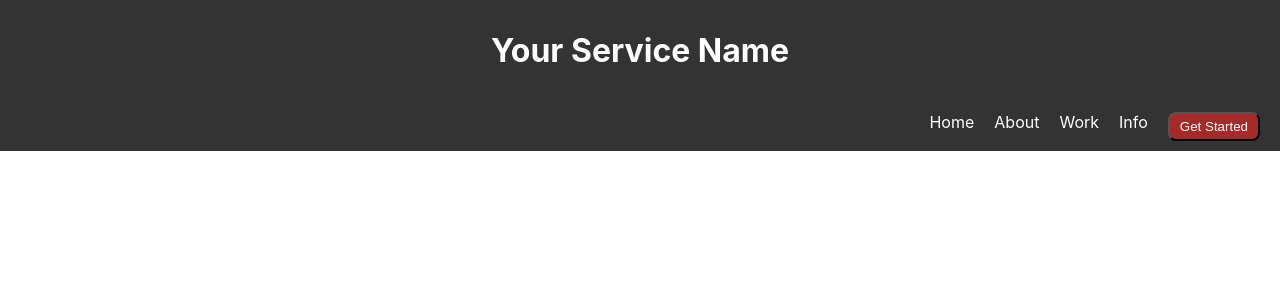
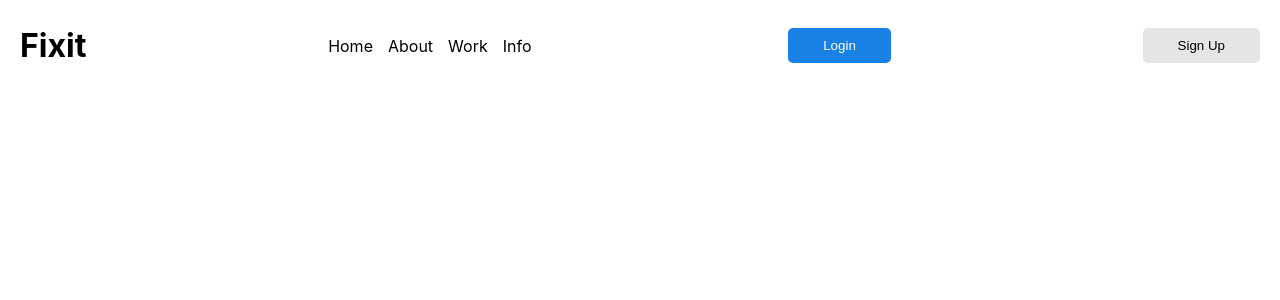
Before and after one commit to rajarajeswari10/TaskSchedulerApp, a React (Create React App) app in the folder frontend/: page / in a window 1280 px wide. Shown: the top 300 px of the page. Built offline with nearby package versions, Linux system fonts and the light colour scheme; the HTML template or start-up script is replaced by a standard one.

Commit message:
changed home pages

```diff
--- a/frontend/src/components/auth/Home.jsx
+++ b/frontend/src/components/auth/Home.jsx
@@ -5,19 +5,17 @@ import './../../styles/Home.css';
 const Home = () => {
     return (
         <div>
-            <header>
-                <h1>Your Service Name</h1>
-            </header>
-
-            <nav>
-                <a href="/">Home</a>
-                <a href="/">About</a>
-                <a href="/">Work</a>
-                <a href="/">Info</a>
-                <Link to="/login"><button>Get Started</button></Link>
-            </nav>
-
-
+            <div className="nav-container">
+                <h1>Fixit</h1>
+                <nav>
+                    <a href="/">Home</a>
+                    <a href="/">About</a>
+                    <a href="/" className="move-right">Work</a>
+                    <a href="/" className="move-right">Info</a>
+                </nav>
+                <Link to="/Login"><button className="login-btn">Login</button></Link>
+                <Link to="/Signup"><button className="signup-btn">Sign Up</button></Link>
+            </div>
         </div>
     );
 }
--- a/frontend/src/styles/Home.css
+++ b/frontend/src/styles/Home.css
@@ -1,33 +1,35 @@
-body {
-    background-size: cover;
-    min-height: 100vh;
-    margin: 0;
+.nav-container {
+    display: flex;
+    justify-content: space-between;
+    align-items: center;
+    padding: 5px 20px;
 }
 
-header {
-    background-color: #333;
-    color: #fff;
-    padding: 10px;
-    text-align: center;
+.nav-container nav a {
+    color: black;
+    text-decoration: none;
+    margin-right: 15px;
 }
 
-nav {
-    display: flex;
-    justify-content: flex-end;
-    background-color: #333;
-    padding: 10px;
+.login-btn {
+    background-color: #1980E5;
+    color: white;
+    border: none;
+    padding: 10px 35px;
+    border-radius: 5px;
+    cursor: pointer;
+    margin-right: 10px;
 }
 
-nav a {
-    margin: 0 10px;
-    color: white;
-    text-decoration: none;
+.login-btn:hover {
+    background-color: #0d5cb6;
 }
 
-button {
-    background-color: brown;
-    color: #fff;
-    padding: 5px 10px;
-    border-radius: 8px;
+.signup-btn {
+    background-color: #E5E5E5;
+    color: black;
+    border: none;
+    padding: 10px 35px;
+    border-radius: 5px;
     cursor: pointer;
 }
```
